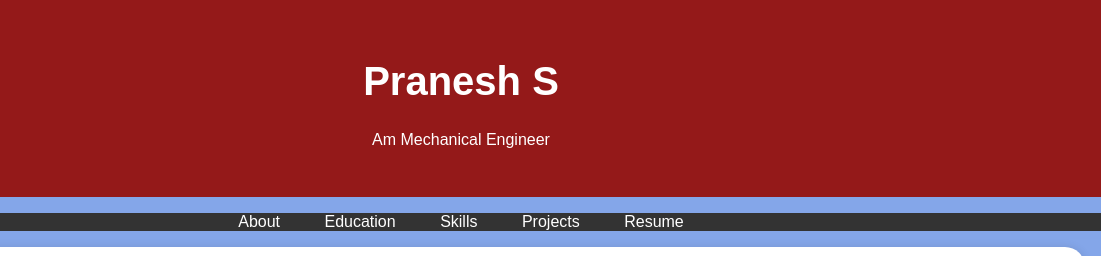
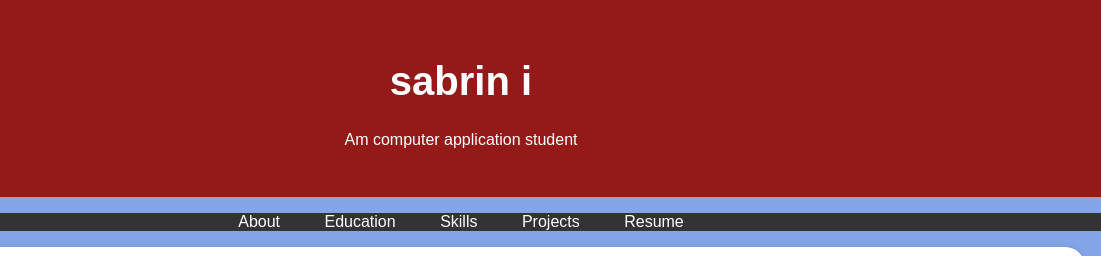
Before and after one commit to sabrin15122005/Digital-portfolio, a plain HTML site: page index.html in a window 1280 px wide. Shown: the top 256 px of the page, 179-1280 px from the left. Drawn offline with Linux system fonts and the light colour scheme.

Commit message:
Update index.html

```diff
--- a/index.html
+++ b/index.html
@@ -96,8 +96,8 @@
         <div class="header-content">
             <!-- Add your profile picture here -->
             <img src="passport photo.jpg" alt="Your Profile Picture" class="profile-picture">
-            <h1>Pranesh S</h1>
-            <p>Am Mechanical Engineer</p>
+            <h1>sabrin i</h1>
+            <p>Am computer application student</p>
         </div>
     </header>
 
@@ -176,7 +176,7 @@
     </section>
 
     <footer>
-        <p>&copy; 2025 Pranesh S</p>
+        <p>&copy; 2025 sabrin i</p>
     </footer>
 
     <script>
```
